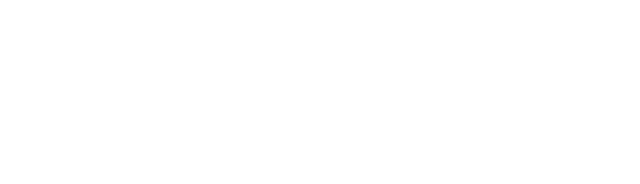
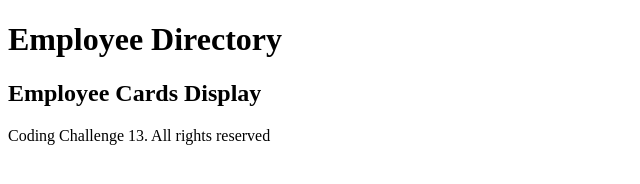
Before and after one commit to zoshac/Coding-Challenge-13, a plain HTML site: page index.html in a window 1280 px wide. Shown: the whole page, without its empty margins (0-640 px from the left). Drawn offline with Linux system fonts and the light colour scheme.

Commit message:
Task 1 - Base Structure Created

```diff
--- a/index.html
+++ b/index.html
@@ -5,7 +5,20 @@
     <meta name="viewport" content="width=device-width, initial-scale=1.0">
     <title>Document</title>
 </head>
+
 <body>
+    <header>
+        <h1>Employee Directory</h1>
+    </header>
 
+    <main>
+        <div id="employeeContainer">
+     </div>
+     <h2>Employee Cards Display</h2>
+    </main>
+
+    <footer>
+        <p>Coding Challenge 13. All rights reserved </p>
+    </footer>
 </body>
 </html>
```
